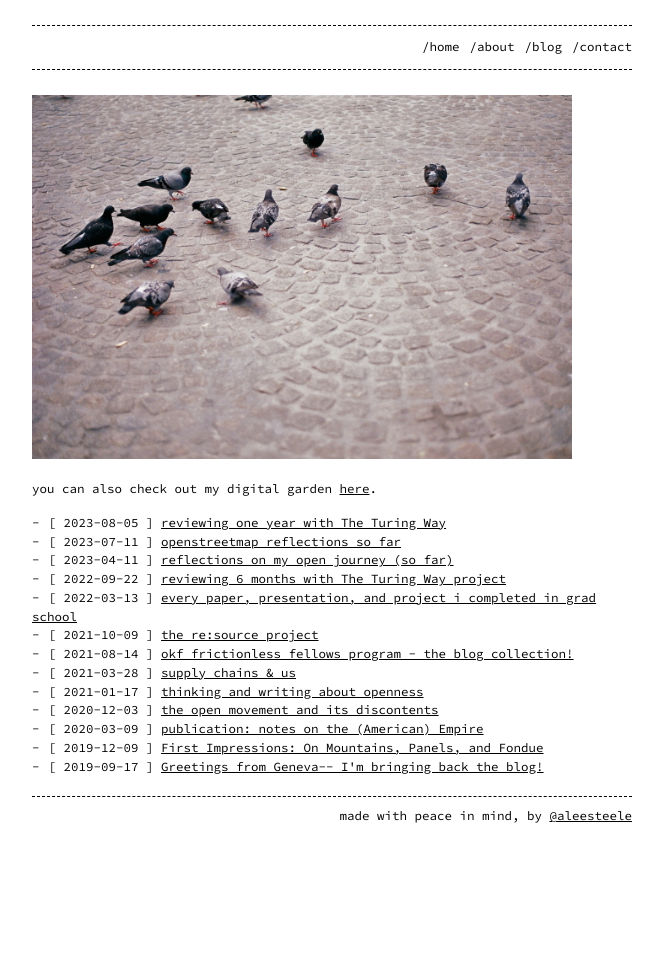
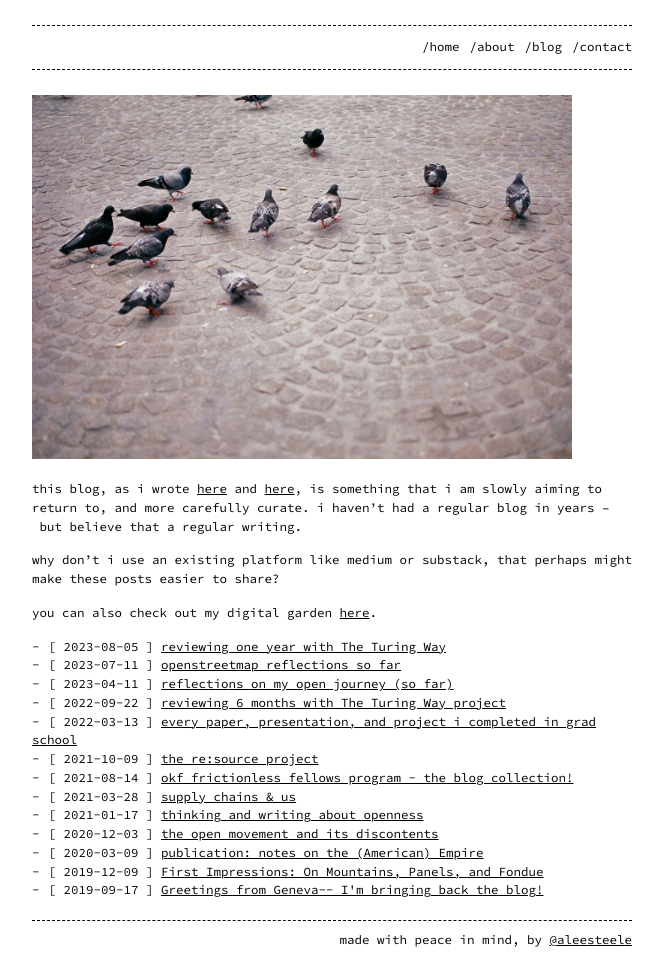
Before and after one commit to riggraz/no-style-please, a Jekyll site: the page built from blog.md, in a window 1280 px wide. Shown: the whole page, without its empty margins (308-971 px from the left). Built offline with Jekyll 4.4.1, drawn with Linux system fonts in a browser that asks for light colours; before the commit the page ends 900 px from its top, so only the background shows below that.

Commit message:
added small edits on blog page

```diff
--- a/blog.md
+++ b/blog.md
@@ -6,6 +6,13 @@ permalink: /blog
 
 <img src="../assets/img/birds.jpg"/>
 
+this blog, as i wrote [here](https://twitter.com/aleesteele/status/1687410000329678851) and [here](https://post.lurk.org/@aleesteele/110830839366429110), is something that i am slowly aiming to return to, and more carefully curate. i haven't had a regular blog in years – but believe that a regular writing.
+
+why don't i use an existing platform like medium or substack, that perhaps might make these posts easier to share?
+
+
+
+
 you can also check out my digital garden <a href="https://notes.aleesteele.com/">here</a>.
 
 {% include all-blog-list.html %}
```
